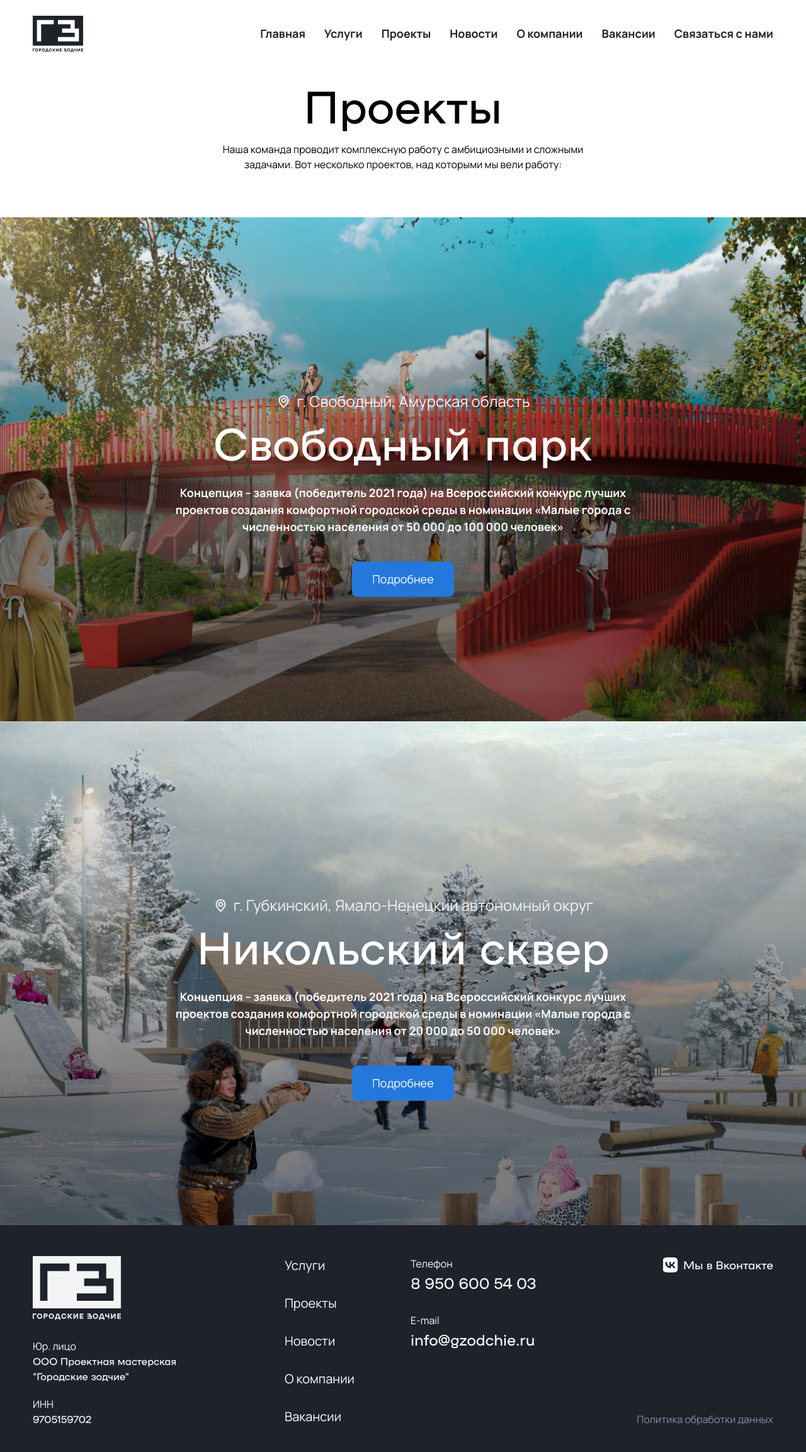
After one commit to acr0matic/gzodchie, a PHP site: page /projects.php in a window 1280 px wide. The commit adds this page. Shown: the whole page at 63% size. Run offline with PHP 8.4, Linux system fonts and the light colour scheme; style sheets or scripts are compiled from the project's sources.

Commit message:
feat: страница "проекты"

```diff
--- /dev/null
+++ b/src/projects.php
@@ -0,0 +1,77 @@
+<?php include_once('layout/partials/header.php') ?>
+
+<!-- Основной контент -->
+<main id="projects" class="attach-footer">
+  <section id="projects" class="section">
+    <div class="projects">
+      <div class="container">
+        <div class="section__header text-center">
+          <h2 class="page__title section__title">Проекты</h2>
+          <p class="section__text">
+            Наша команда проводит комплексную работу с амбициозными и сложными
+            <br>
+            задачами. Вот несколько проектов, над которыми мы вели работу:
+          </p>
+        </div>
+        <!-- /.section__header -->
+      </div>
+      <!-- /.container -->
+
+      <div class="projects__item projects-item">
+        <picture class="projects-item__background lazy">
+          <img class="projects-item__image image image--cover lazy__item lazy__item--blur" data-src="img/layout/page/projects/1.jpg" src="img/layout/page/projects/thumb/1.jpg" alt="">
+        </picture>
+
+        <div class="projects-item__content">
+          <div class="projects-item__geo">
+            <img class="projects-item__icon" src="img/icons/location.svg" alt="">
+            г. Свободный, Амурская область
+          </div>
+          <!-- /.projects-item__geo -->
+
+          <h2 class="projects-item__title font-namu font-namu--1930">Свободный парк</h2>
+          <p class="projects-item__description">
+            Концепция – заявка (победитель 2021 года) на Всероссийский конкурс лучших проектов создания комфортной городской среды в номинации «Малые города с численностью населения от 50 000 до 100 000 человек»
+          </p>
+
+          <div class="projects-item__action">
+            <a href class="button button-primary">Подробнее</a>
+          </div>
+          <!-- /.projects-item__action -->
+        </div>
+        <!-- /.projects-item__content -->
+      </div>
+      <!-- /.projects__item projects-item -->
+
+      <div class="projects__item projects-item">
+        <picture class="projects-item__background lazy">
+          <img class="projects-item__image image image--cover lazy__item lazy__item--blur" data-src="img/layout/page/projects/2.jpg" src="img/layout/page/projects/thumb/2.jpg" alt="">
+        </picture>
+
+        <div class="projects-item__content">
+          <div class="projects-item__geo">
+            <img class="projects-item__icon" src="img/icons/location.svg" alt="">
+            г. Губкинский, Ямало-Ненецкий автономный округ
+          </div>
+          <!-- /.projects-item__geo -->
+
+          <h2 class="projects-item__title font-namu font-namu--1930">Никольский сквер</h2>
+          <p class="projects-item__description">
+            Концепция – заявка (победитель 2021 года) на Всероссийский конкурс лучших проектов создания комфортной городской среды в номинации «Малые города с численностью населения от 20 000 до 50 000 человек»
+          </p>
+
+          <div class="projects-item__action">
+            <a href class="button button-primary">Подробнее</a>
+          </div>
+          <!-- /.projects-item__action -->
+        </div>
+        <!-- /.projects-item__content -->
+      </div>
+      <!-- /.projects__item projects-item -->
+    </div>
+    <!-- /.callback -->
+
+  </section>
+</main>
+
+<?php include_once('layout/partials/footer.php') ?>
--- a/src/scss/base/_helpers.scss
+++ b/src/scss/base/_helpers.scss
@@ -13,3 +13,7 @@
     font-weight: $weight-ExtraBold;
   }
 }
+
+.attach-footer {
+  margin-bottom: -65px;
+}
--- a/src/scss/layout/page/_main.scss
+++ b/src/scss/layout/page/_main.scss
@@ -6,3 +6,4 @@
 @import "index/about";
 @import "service/page";
 @import "service/service/main";
+@import "projects/page";
--- /dev/null
+++ b/src/scss/layout/page/projects/_item.scss
@@ -0,0 +1,46 @@
+.projects-item {
+  position: relative;
+
+  &__background {
+    overflow: hidden;
+    height: 100vh;
+    max-height: 810px;
+  }
+
+  &__content {
+    position: absolute;
+    top: 50%;
+    left: 50%;
+
+    color: $color-text__white;
+    text-align: center;
+
+    transform: translate(-50%, -40%);
+  }
+
+  &__title {
+    margin-bottom: 24px;
+
+    font-size: $font-size__display--medium;
+    line-height: $line-height--secondary;
+  }
+
+  &__geo {
+    display: flex;
+    align-items: center;
+    justify-content: center;
+
+    color: $color-text__white--pale;
+    font-size: $font-size__text--huge;
+  }
+
+  &__icon {
+    margin-right: 8px;
+  }
+
+  &__description {
+    width: 726px;
+    margin-bottom: 56px;
+    font-weight: $weight-Bold;
+  }
+}
--- /dev/null
+++ b/src/scss/layout/page/projects/_page.scss
@@ -0,0 +1,2 @@
+@import "projects";
+@import "item";
--- a/src/service.php
+++ b/src/service.php
@@ -1,7 +1,7 @@
 <?php include_once('layout/partials/header.php') ?>
 
 <!-- Основной контент -->
-<main id="service">
+<main id="service" class="attach-footer">
   <section id="service" class="section">
     <div class="container">
       <div class="section__header">
```
Also changed, not shown: src/img/icons/location.svg (added), src/img/layout/page/index/hero/1.jpg, src/img/layout/page/index/hero/2.jpg, src/img/layout/page/index/hero/3.jpg, src/img/layout/page/index/hero/4.jpg, src/img/layout/page/projects/1.jpg (added), src/img/layout/page/projects/2.jpg (added), src/img/layout/page/projects/thumb/1.jpg (added), src/img/layout/page/projects/thumb/2.jpg (added), src/scss/layout/page/projects/_projects.scss (added).
